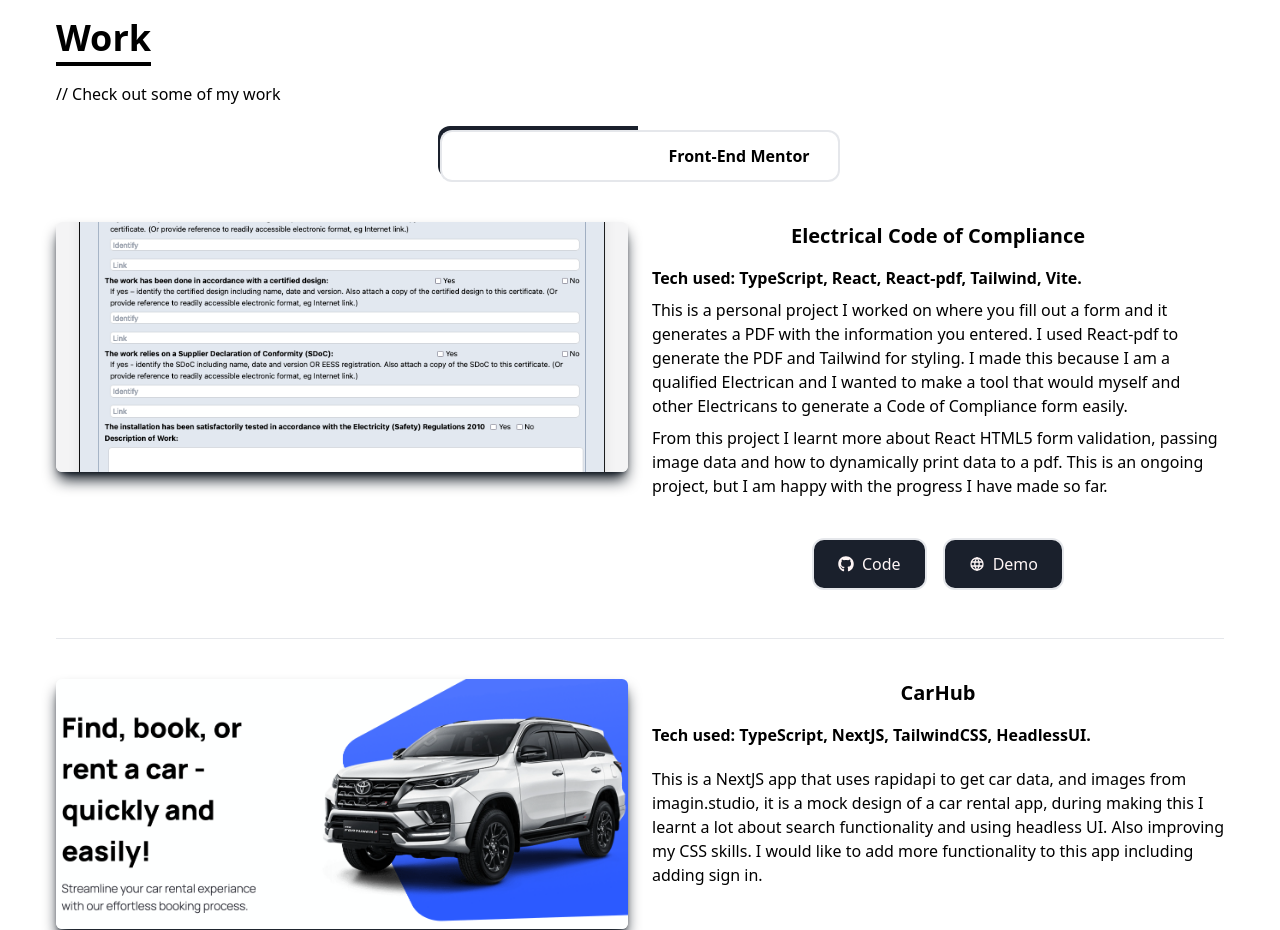
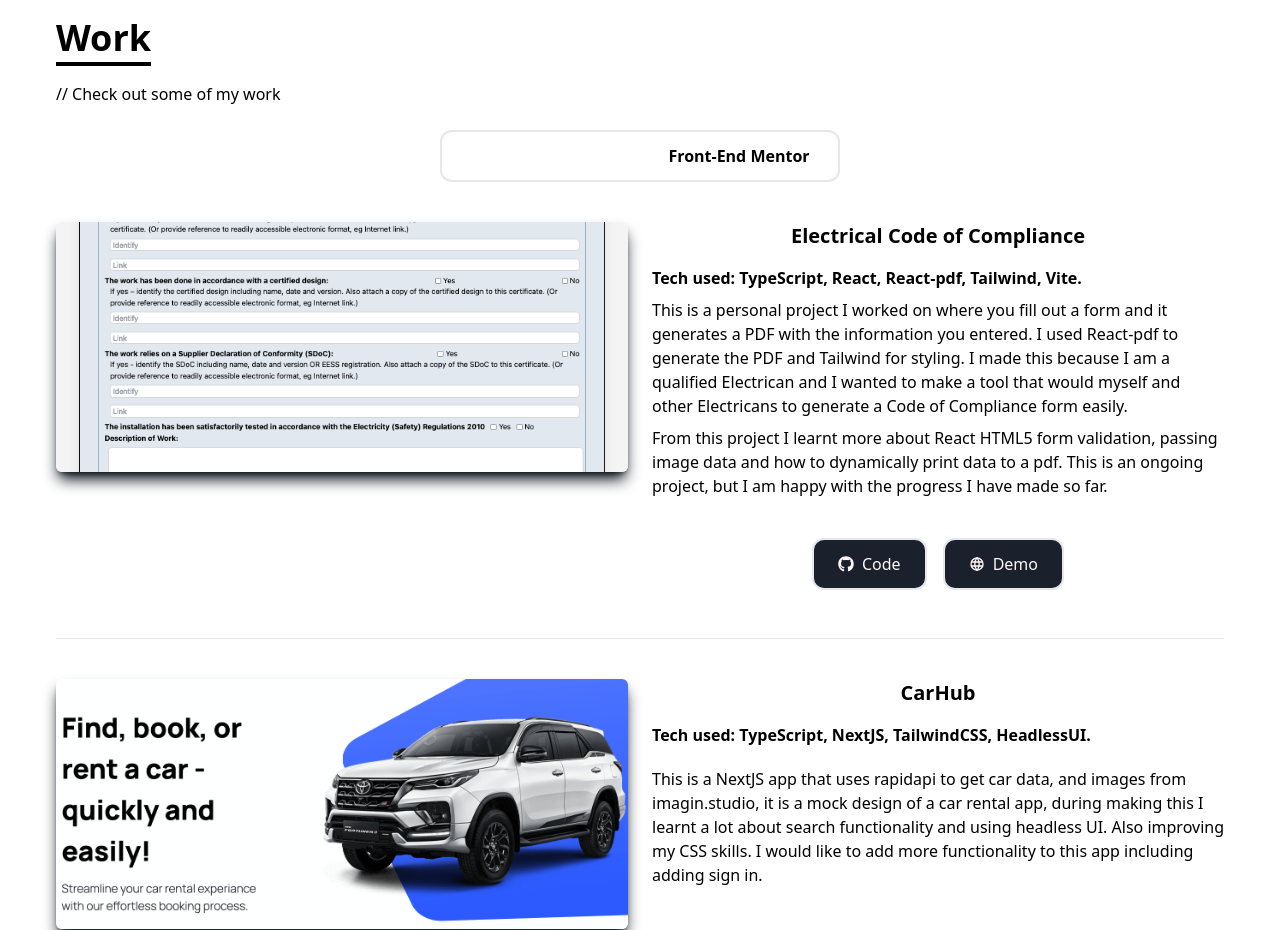
Before and after one commit to pulsarbeam/personal-website, a React (Vite) app: page / in a window 1280 px wide. Shown: the part 2220-3150 px from the top of the page. Built offline with nearby package versions, Linux system fonts and the light colour scheme.

Commit message:
fixed button

```diff
--- a/src/components/Work.tsx
+++ b/src/components/Work.tsx
@@ -33,7 +33,7 @@
                   onClick={handleFront}
                   className={`text-black bg-white text-center group border-y-2 border-l-2 px-6 py-3 flex justify-center items-center hover:text-black  rounded-l-xl transition duration-300 ease-in-out lg:min-w-[200px] ${
                     !showWebsites
-                      ? 'bg-[#1a202d] text-white hover:text-white shadow-[-2px_-4px_0px_0px_#1a202c]'
+                      ? 'bg-[#1a202d] text-white hover:text-white '
                       : ''
                   }`}
                 >
@@ -44,7 +44,7 @@
                   onClick={handleWeb}
                   className={`text-black bg-white text-center group lg:min-w-[200px] border-y-2 border-r-2 px-6 py-3 flex justify-center items-center  hover:text-black  rounded-r-xl transition duration-300 ease-in-out ${
                     showWebsites
-                      ? 'bg-[#1a202d] text-white hover:text-white shadow-[3px_4px_0px_0px_#1a202c] '
+                      ? 'bg-[#1a202d] text-white hover:text-white'
                       : ''
                   }`}
                 >
```
